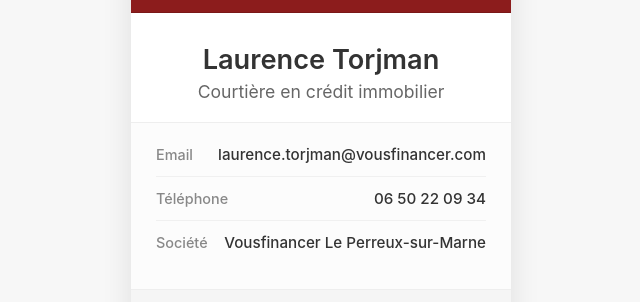
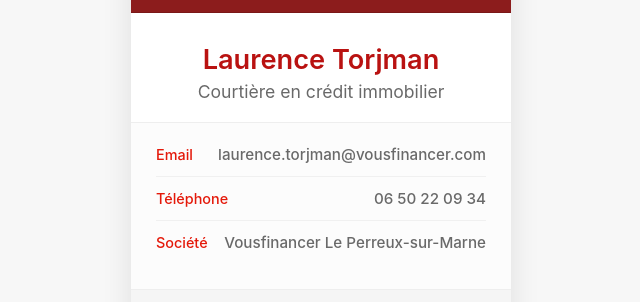
Before and after one commit to OrenT10/cartevisite, a plain HTML site: page index.html in a window 1280 px wide. Shown: the part 169-471 px from the top of the page, without its empty margins (319-959 px from the left). Drawn offline with Linux system fonts and the light colour scheme.

Commit message:
couleurs

```diff
--- a/style.css
+++ b/style.css
@@ -70,13 +70,13 @@ body {
 .name {
     font-size: 1.7em;
     font-weight: 600;
-    color: #333333;
+    color: #B91211;
     margin-bottom: 5px;
 }
 
 .title {
     font-size: 1.1em;
-    color: #666666;
+    color: #696969;
     font-weight: 400;
 }
 
@@ -101,13 +101,13 @@ body {
 
 .info-item .label {
     font-size: 0.9em;
-    color: #888888;
+    color: #E4190A;
     font-weight: 500;
 }
 
 .info-item .value {
     font-size: 0.95em;
-    color: #333333;
+    color: #696969;
     font-weight: 500;
     text-align: right;
     word-break: break-all;
```
